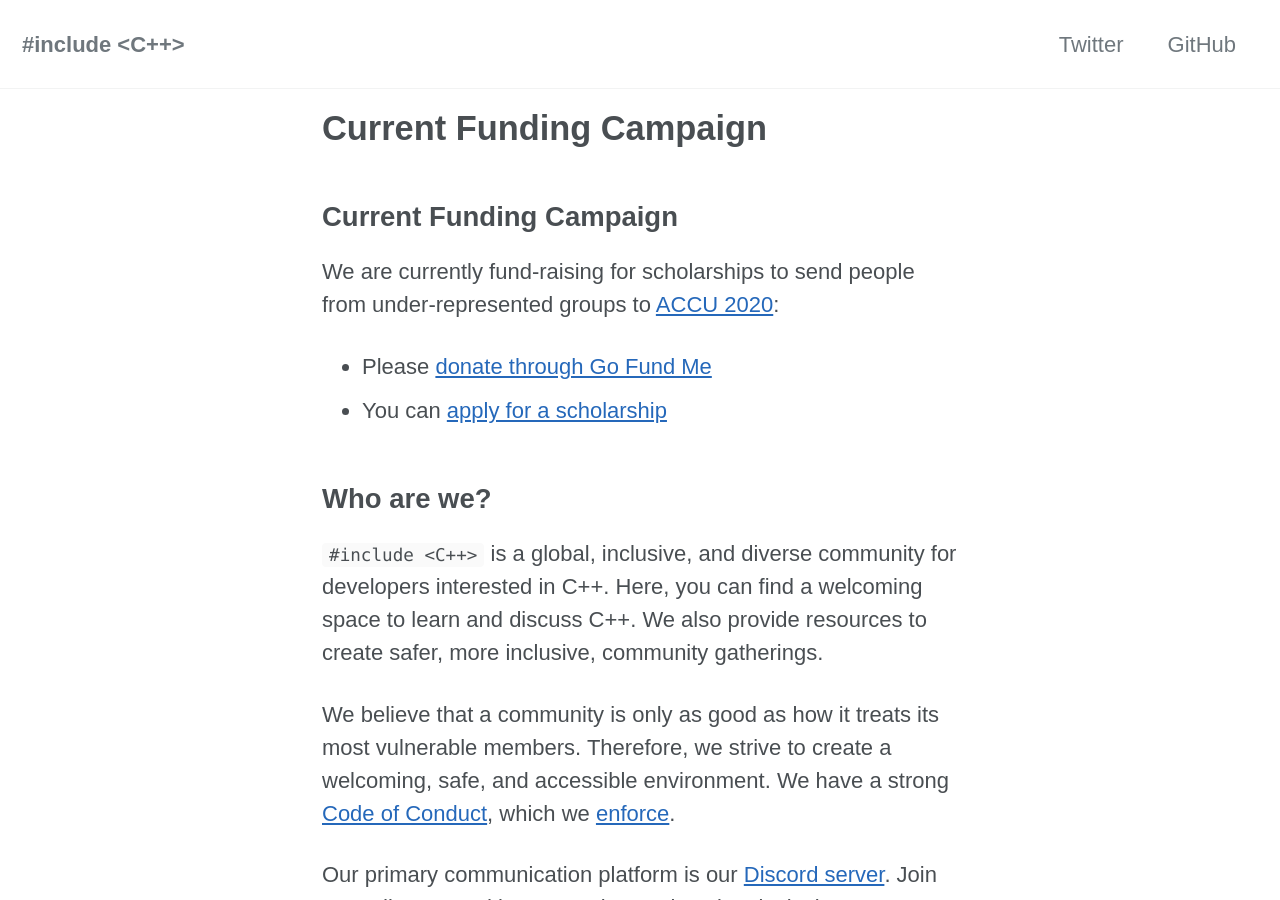
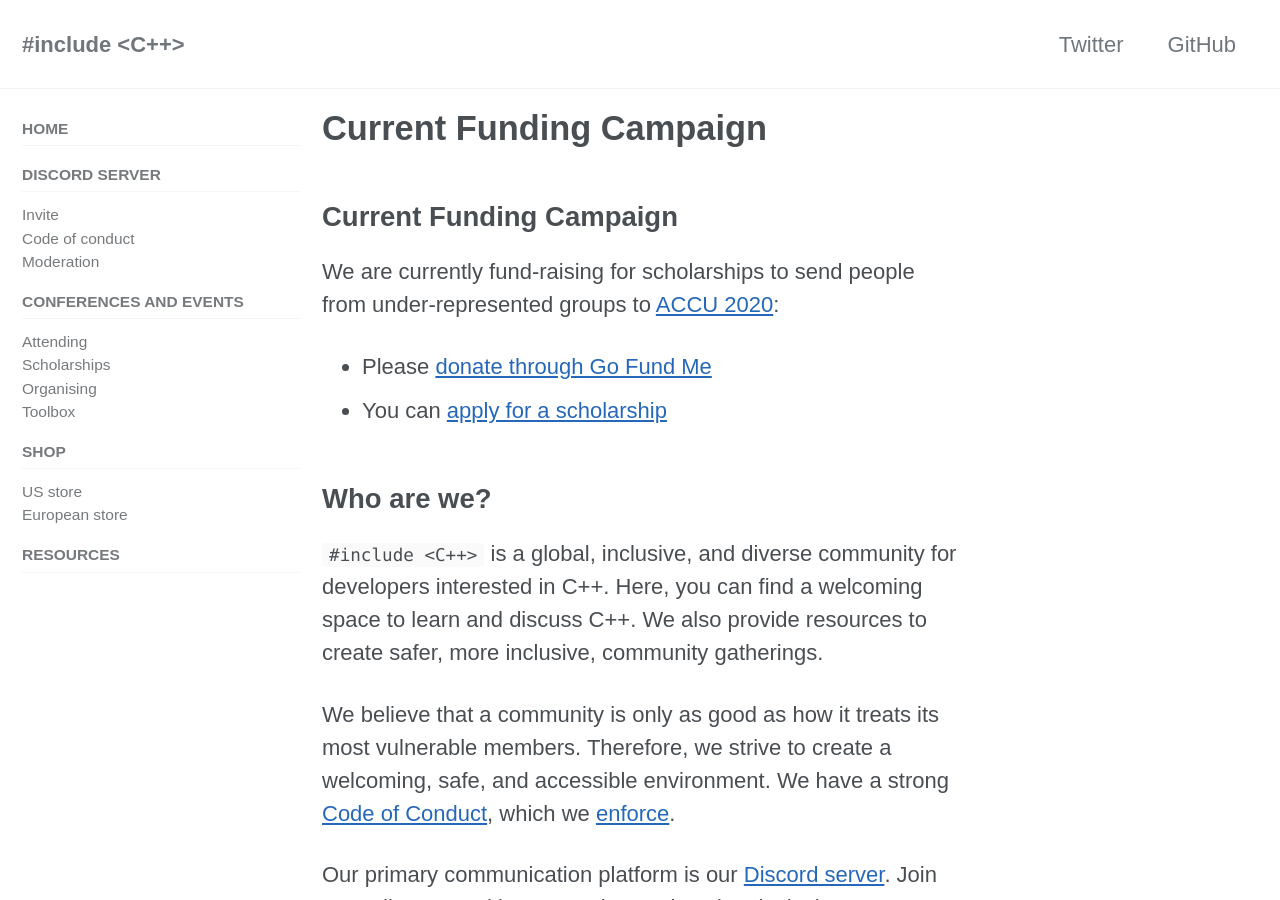
Before and after one commit to include-cpp/include-cpp.github.io, a Jekyll site: the page built from index.md, in a window 1280 px wide and 900 px high. Built offline with Jekyll 4.4.1, drawn with Linux system fonts in a browser that asks for light colours; cached includes are drawn as plain includes; nearby versions of some CDN libraries; our own code applies the rules of GitHub Pages for plain Markdown files.

Commit message:
Add responsive sidebar menu

```diff
--- a/_config.yml
+++ b/_config.yml
@@ -281,6 +281,11 @@ compress_html:
 
 # Defaults
 defaults:
+  - scope:
+      path: ""
+    values:
+      sidebar:
+        nav: "sidebar"
   # _posts
   - scope:
       path: ""
--- a/_data/navigation.yml
+++ b/_data/navigation.yml
@@ -12,3 +12,35 @@ main:
   #   url: /collection-archive/
   # - title: "Sitemap"
   #   url: /sitemap/
+
+sidebar:
+  - title: Home
+    url: /
+  - title: Discord Server
+    children:
+      - title: "Invite"
+        url: https://discord.gg/ZPErMGW
+      - title: "Code of conduct"
+        url: /code-of-conduct/
+      - title: "Moderation"
+        url: /moderation/
+  - title: Conferences and Events
+    url: /conferences/
+    children:
+      - title: "Attending"
+        url: /conferences/attending-conferences/
+      - title: "Scholarships"
+        url: /conferences/scholarships/
+      - title: "Organising"
+        url: /conferences/organising-conferences/
+      - title: "Toolbox"
+        url: https://github.com/include-cpp/toolboxes
+  - title: "Shop"
+    url: /shop/
+    children:
+      - title: "US store"
+        url: https://shop.spreadshirt.com/includecpp
+      - title: "European store"
+        url: https://shop.spreadshirt.net/includecpp
+  - title: "Resources"
+    url: /resources/
```
